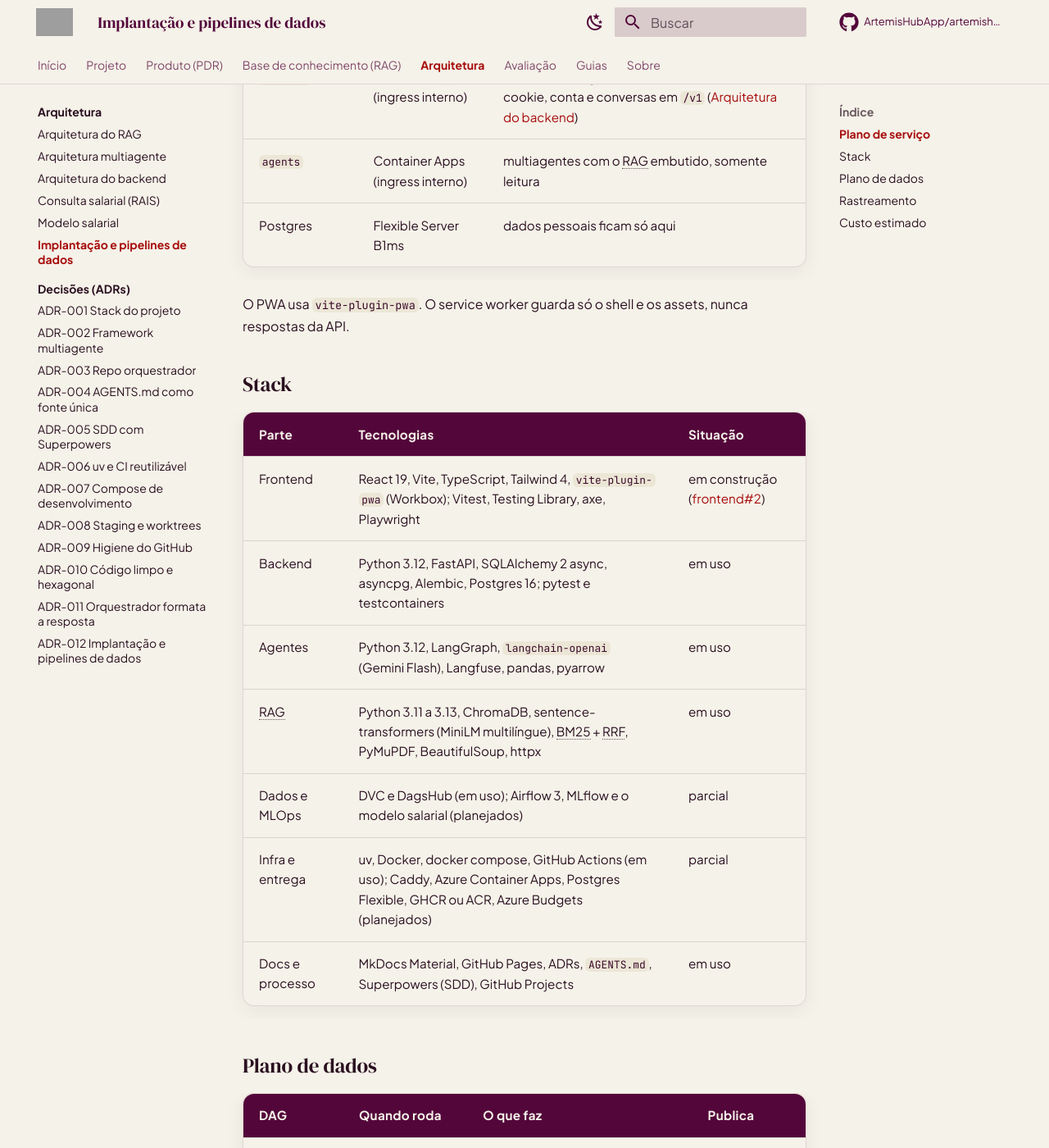
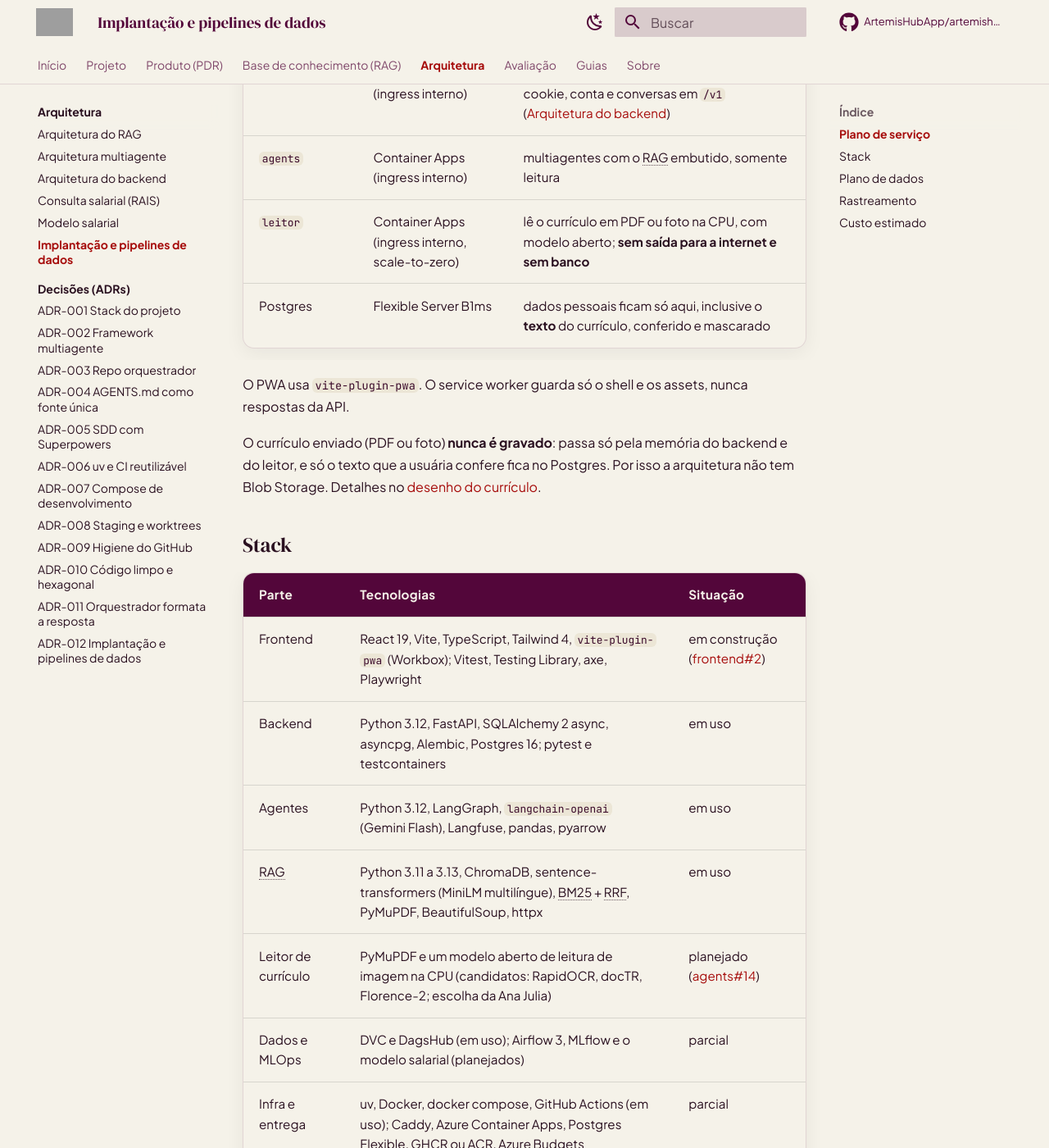
Before and after one commit to ArtemisHubApp/artemishub_docs, an MkDocs documentation site: the page built from docs/arquitetura/implantacao.md, in a window 1280 px wide and 1400 px high, scrolled down 1099 px. Shown: the whole window at 82% size. Built offline with MkDocs 1.6.1 and Material for MkDocs 9.7.7, drawn with Linux system fonts in a browser that asks for light colours; comment, search, counter and statistics services are not loaded; some of the changed text lies outside the part shown; grey boxes are pictures that could not be loaded.

Commit message:
docs: leitor de currículo e currículo sem arquivo no ADR-012
Acrescenta o container leitor (isolado, sem rede e sem banco) ao plano
de serviço e registra que o currículo enviado nunca é gravado: só o
texto conferido e mascarado fica no Postgres, sem Blob Storage. Deixa
em aberto, com link para a docs#50, onde fica o checkpointer.

Refs ArtemisHubApp/artemishub_backend#6

Co-Authored-By: Claude Opus 5.5 <noreply@anthropic.com>
Claude-Session: https://claude.ai/code/session_01C7rx56D5ASMZeZDv4dm6MB

```diff
--- a/docs/arquitetura/implantacao.md
+++ b/docs/arquitetura/implantacao.md
@@ -31,6 +31,7 @@ flowchart LR
         FE --> GW[gateway<br/>Caddy]
         GW -- /api --> BE[backend<br/>FastAPI]
         BE --> PG[(Postgres Flexible)]
+        BE -- bytes do currículo --> LE[leitor<br/>sem rede · sem banco]
         BE --> AG[agents<br/>LangGraph + RAG]
         AG --> LLM[(LLM)]
         AG -. traces .-> LF[[Langfuse]]
@@ -46,9 +47,12 @@ flowchart LR
 | `gateway` | Container Apps | entrega o build do frontend e faz proxy de `/api`, mantendo a mesma origem que o cookie `SameSite=Strict` exige |
 | `backend` | Container Apps (ingress interno) | camadas hexagonais; cadastro, sessão em cookie, conta e conversas em `/v1` ([Arquitetura do backend](backend.md)) |
 | `agents` | Container Apps (ingress interno) | multiagentes com o RAG embutido, somente leitura |
-| Postgres | Flexible Server B1ms | dados pessoais ficam só aqui |
+| `leitor` | Container Apps (ingress interno, scale-to-zero) | lê o currículo em PDF ou foto na CPU, com modelo aberto; **sem saída para a internet e sem banco** |
+| Postgres | Flexible Server B1ms | dados pessoais ficam só aqui, inclusive o **texto** do currículo, conferido e mascarado |
 
 O PWA usa `vite-plugin-pwa`. O service worker guarda só o shell e os assets, nunca respostas da API.
+
+O currículo enviado (PDF ou foto) **nunca é gravado**: passa só pela memória do backend e do leitor, e só o texto que a usuária confere fica no Postgres. Por isso a arquitetura não tem Blob Storage. Detalhes no [desenho do currículo](https://github.com/ArtemisHubApp/artemishub_backend/blob/claude/pensive-franklin-ggl64a/docs/superpowers/specs/2026-11-26-curriculo-design.md).
 
 ## Stack
 
@@ -58,6 +62,7 @@ O PWA usa `vite-plugin-pwa`. O service worker guarda só o shell e os assets, nu
 | Backend | Python 3.12, FastAPI, SQLAlchemy 2 async, asyncpg, Alembic, Postgres 16; pytest e testcontainers | em uso |
 | Agentes | Python 3.12, LangGraph, `langchain-openai` (Gemini Flash), Langfuse, pandas, pyarrow | em uso |
 | RAG | Python 3.11 a 3.13, ChromaDB, sentence-transformers (MiniLM multilíngue), BM25 + RRF, PyMuPDF, BeautifulSoup, httpx | em uso |
+| Leitor de currículo | PyMuPDF e um modelo aberto de leitura de imagem na CPU (candidatos: RapidOCR, docTR, Florence-2; escolha da Ana Julia) | planejado ([agents#14](https://github.com/ArtemisHubApp/artemishub_agents/issues/14)) |
 | Dados e MLOps | DVC e DagsHub (em uso); Airflow 3, MLflow e o modelo salarial (planejados) | parcial |
 | Infra e entrega | uv, Docker, docker compose, GitHub Actions (em uso); Caddy, Azure Container Apps, Postgres Flexible, GHCR ou ACR, Azure Budgets (planejados) | parcial |
 | Docs e processo | MkDocs Material, GitHub Pages, ADRs, `AGENTS.md`, Superpowers (SDD), GitHub Projects | em uso |
@@ -85,7 +90,7 @@ Cada DAG só chama funções dos pacotes dos repositórios, que continuam testá
 
 | Item | US$/mês |
 |---|---|
-| Container Apps (dentro da cota gratuita; com 1 réplica mínima nos `agents`, de 10 a 25) | 0 a 25 |
+| Container Apps (dentro da cota gratuita, inclusive o `leitor` com scale-to-zero; com 1 réplica mínima nos `agents`, de 10 a 25) | 0 a 25 |
 | Postgres B1ms (gratuito por 12 meses na assinatura de estudante) | 0 |
 | Registro de imagens (ACR Basic; GHCR é gratuito) | 0 a 5 |
 | Airflow no GitHub Actions, DagsHub, MLflow | 0 |
```
Also changed, not shown: docs/adr/012-implantacao-e-pipelines-de-dados.md (+5 -2 lines).
